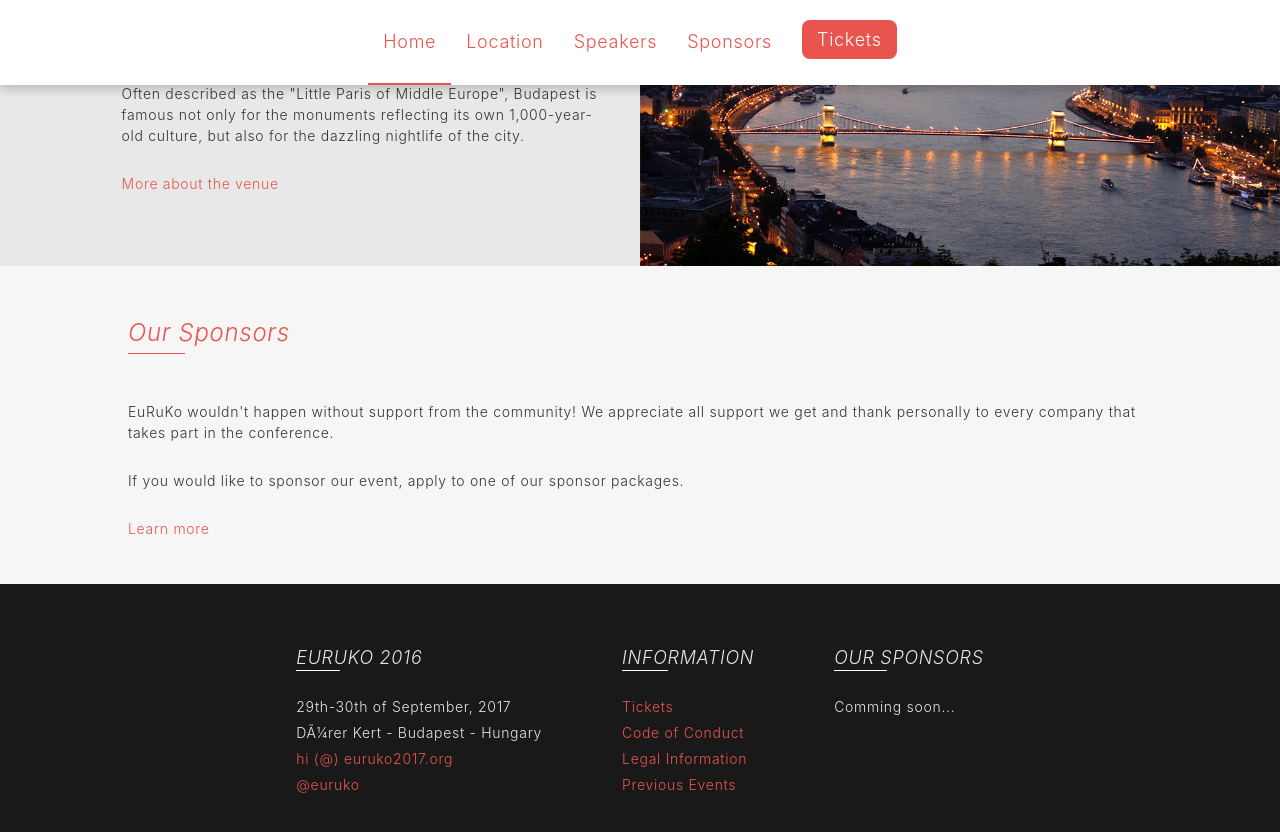
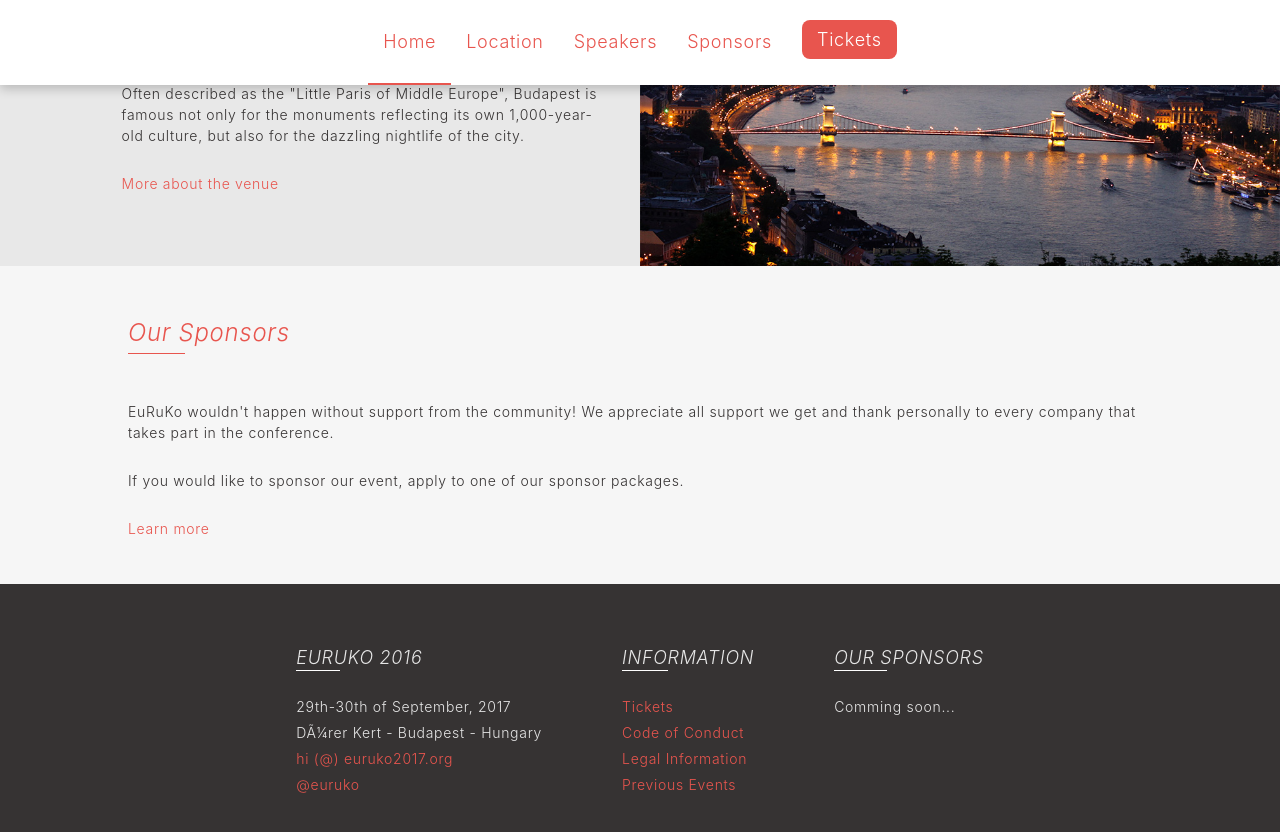
Before and after one commit to euruko/euruko2017.github.io, a Jekyll site: the page built from index.html, in a window 1280 px wide and 900 px high, scrolled down 1064 px. Shown: the top 832 px of the window. Built offline with Jekyll 4.4.1, drawn with Linux system fonts in a browser that asks for light colours.

Commit message:
Fix footer color

```diff
--- a/_sass/footer.scss
+++ b/_sass/footer.scss
@@ -1,5 +1,5 @@
 .footer {
-  background: #191919;
+  background: $font-color;
   color: #e6e6e6;
 }
 
```
